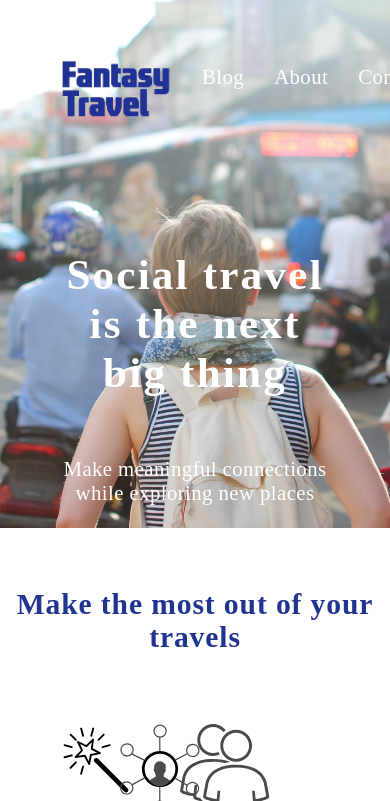
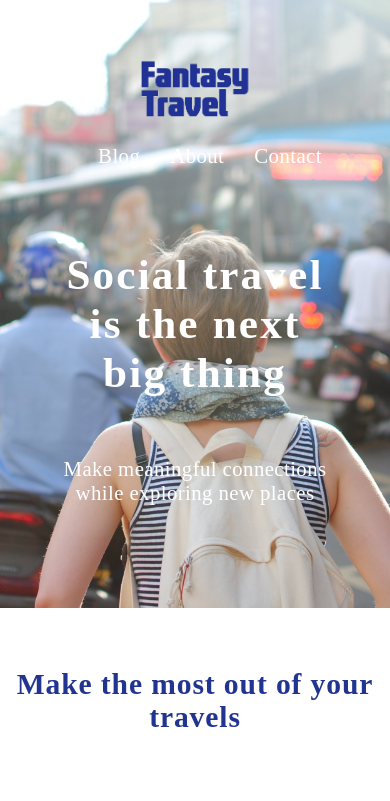
Before and after one commit to lilyxl8-zz/fantasy-travel, a plain HTML site: page index.htm in a window 390 px wide. Shown: the top 801 px of the page. Drawn offline with Linux system fonts and the light colour scheme.

Commit message:
flexbox header

```diff
--- a/assets/main.scss
+++ b/assets/main.scss
@@ -125,6 +125,18 @@ h4 {
 	align-items: center;
   padding: $general-padding $general-padding 0;
   color: $contrast-color;
+}
+
+@media (max-width: 800px){
+	.header {
+		flex-direction: column;
+	}
+  .header-logo {
+		margin-bottom: 50px;
+	}
+  section {
+    height: $section-height + 5rem;
+  }
 }
 
 .footer {
```
Also changed, not shown: assets/main.css, 1 other file.
